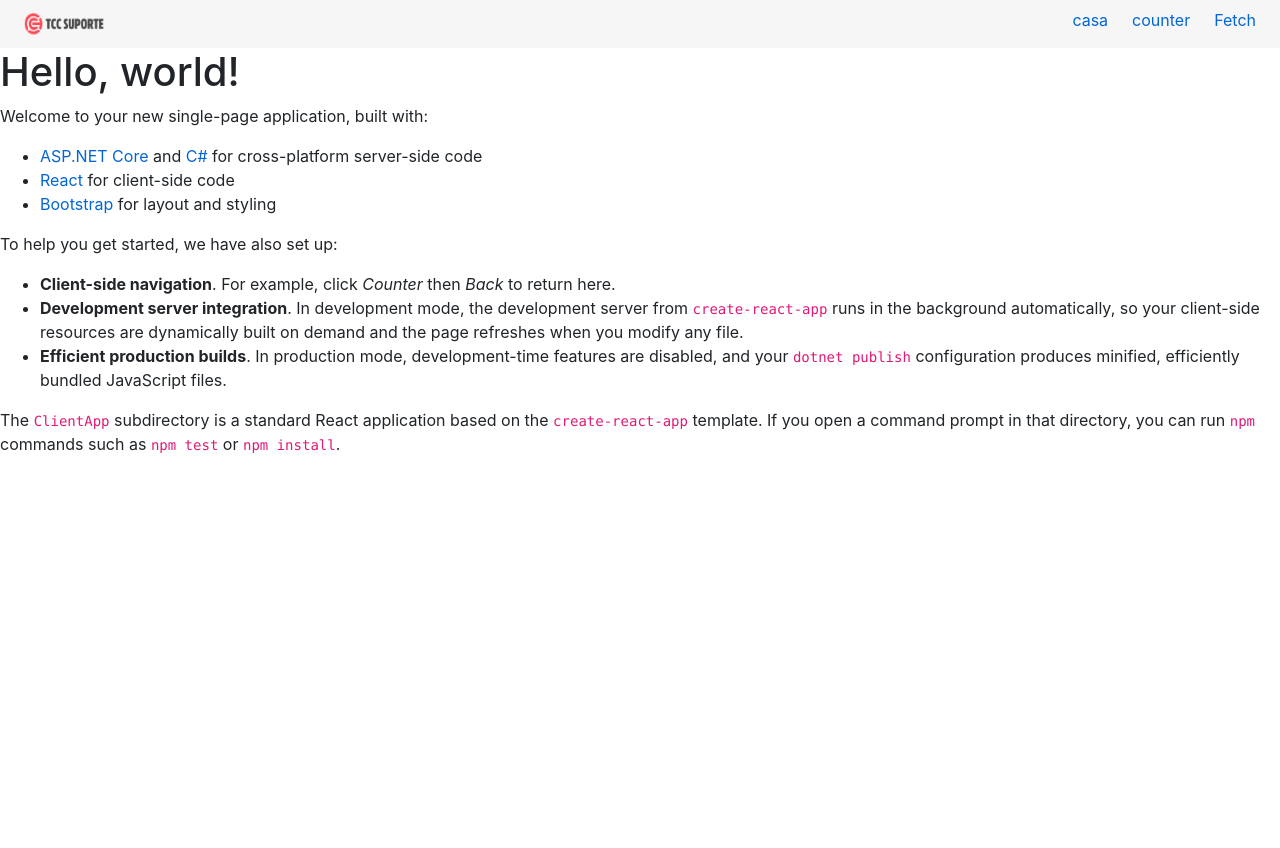
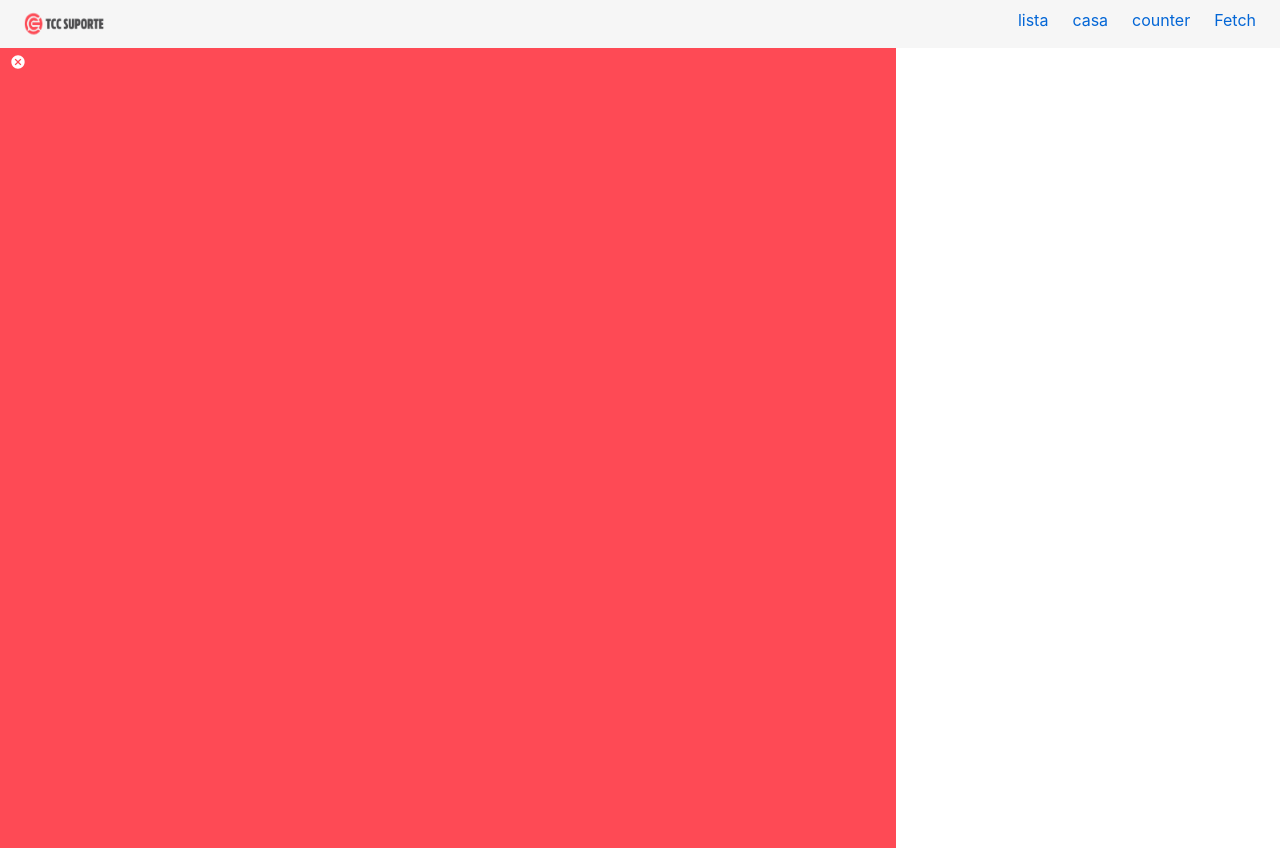
Before and after one commit to Ryantrevs/Plataform-React, a React (Create React App) app in the folder ClientApp/: page /div in a window 1280 px wide. Before the commit the page ends 800 px from the top, so only its background shows below. Built offline with nearby package versions, Linux system fonts and the light colour scheme.

Commit message:
development/v0.1.1

```diff
--- a/ClientApp/package.json
+++ b/ClientApp/package.json
@@ -9,6 +9,7 @@
     "oidc-client": "^1.9.0",
     "react": "^16.0.0",
     "react-dom": "^16.0.0",
+    "react-icons": "^4.1.0",
     "react-router": "^5.2.0",
     "react-router-bootstrap": "^0.25.0",
     "react-router-dom": "^5.1.2",
--- a/ClientApp/src/App.js
+++ b/ClientApp/src/App.js
@@ -2,8 +2,9 @@ import React, { Component } from 'react';
 import { Home } from './components/Home';
 import { FetchData } from './components/FetchData';
 import { Counter } from './components/Counter';
-import { BrowserRouter, Route,Switch } from 'react-router-dom';
+import { Route,Switch } from 'react-router-dom';
 import Header from './components/Header/Index'
+import Task from './components/Task/Index';
 
 import './custom.css'
 
@@ -15,9 +16,10 @@ export default class App extends Component {
       <main>
         <Header/>
         <Switch>
-          <Route path="/" component={Home}/>
-          <Route path="/Counter" component={Counter}/>
-          <Route path="/FetchData" component={FetchData}/>
+          <Route path="/" exact component={Home}/>
+          <Route path="/Counter" exact component={Counter}/>
+          <Route path="/FetchData" exact component={FetchData}/>
+          <Route path="/div" exact component={Task}/>
         </Switch>
       </main>
     );
--- a/ClientApp/src/components/Header/Elements.js
+++ b/ClientApp/src/components/Header/Elements.js
@@ -1,6 +1,4 @@
-import styled, { css } from 'styled-components'
-
-
+import styled from 'styled-components'
 export const Nav = styled.nav`
     display:block;
     background:#f6f6f6;
--- a/ClientApp/src/components/Header/Header.js
+++ b/ClientApp/src/components/Header/Header.js
@@ -1,7 +1,6 @@
 import React from 'react'
-import { BrowserRouter, Link, Route,Switch } from 'react-router-dom';
+import { Link} from 'react-router-dom';
 import Logo from '../../Assets/logo.png'
-import { Home } from '../Home';
 import {
     Nav,
     Img,
@@ -21,7 +20,10 @@ export function Header() {
                 <DivUl>
                     <NavUl>
                         <Li>
-                             <Link to="/Home">casa</Link>
+                            <Link to="/div">lista</Link>
+                        </Li>
+                        <Li>
+                             <Link to="/">casa</Link>
                         </Li>
                         <Li>
                              <Link to="/Counter">counter</Link>
--- /dev/null
+++ b/ClientApp/src/components/Task/Elements.js
@@ -0,0 +1,24 @@
+import styled from "styled-components";
+
+export const Menu = styled.div`
+    position: absolute;
+    height: 100%;
+    width: 100%;
+    z-index: 1;
+    display: flex;
+    margin: 0;
+    top: 0;
+    position: fixed;
+`
+export const CardBackground = styled.div`
+    margin: 0 0 0 0;
+    background: #fe4a55;
+    width: 70%;
+    height: 100vh;
+`
+export const CloseDiv = styled.div`
+    cursor: pointer;
+    padding-left: 10px;
+    color: #fff;
+    font-weight: 600;
+`
--- /dev/null
+++ b/ClientApp/src/components/Task/Index.js
@@ -0,0 +1,2 @@
+import Task from './Task'
+export default Task;
--- /dev/null
+++ b/ClientApp/src/components/Task/Task.js
@@ -0,0 +1,20 @@
+import React from 'react'
+import { MdCancel } from "react-icons/md";
+import {
+    Menu,
+    CardBackground,
+    CloseDiv
+} from './Elements'
+
+function Task() {
+    return (
+        <body>
+            <Menu/>
+            <CardBackground>
+                <CloseDiv><MdCancel/></CloseDiv>
+            </CardBackground>
+        </body>
+    )
+}
+
+export default Task
```
Also changed, not shown: 1 other file (tests, documents, lock files or other folders).
